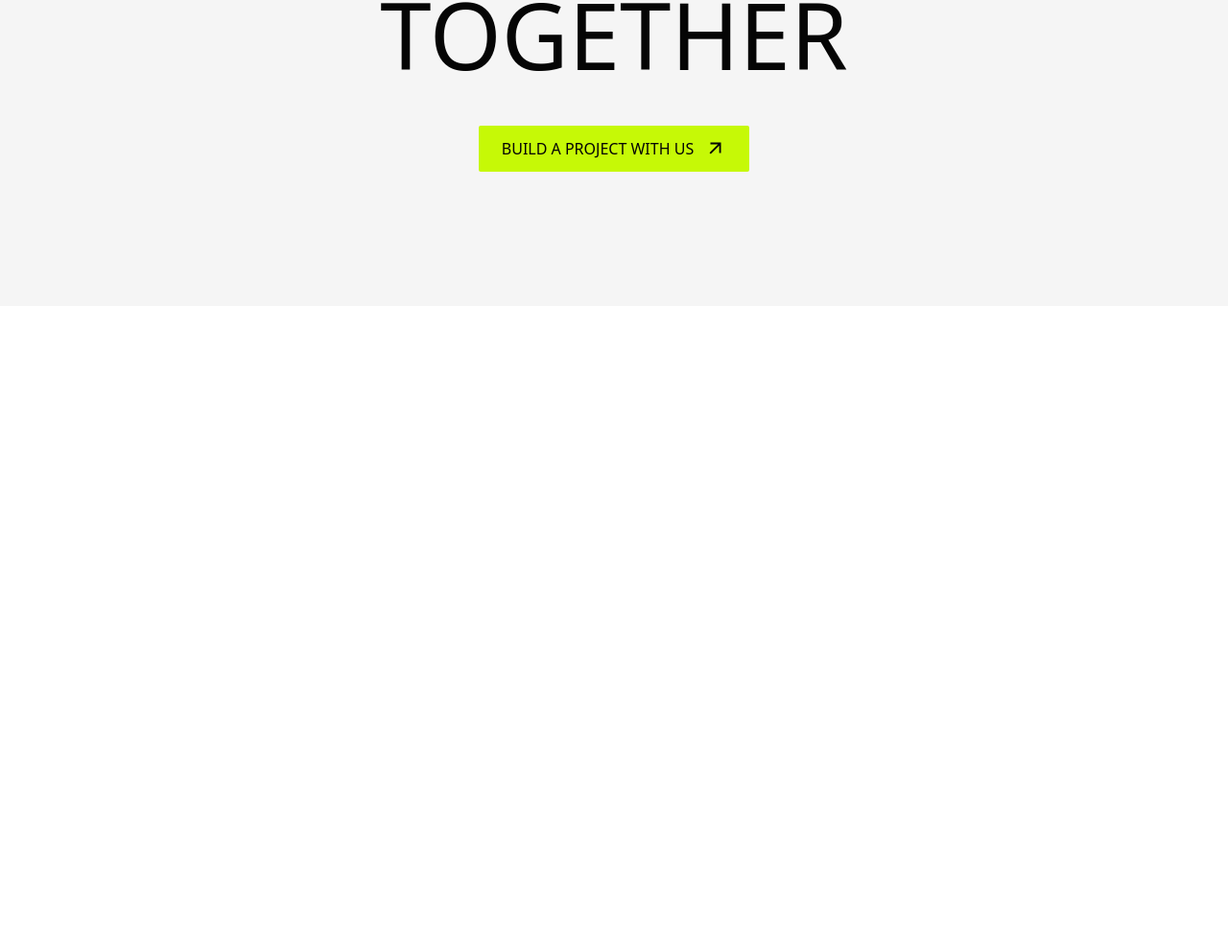
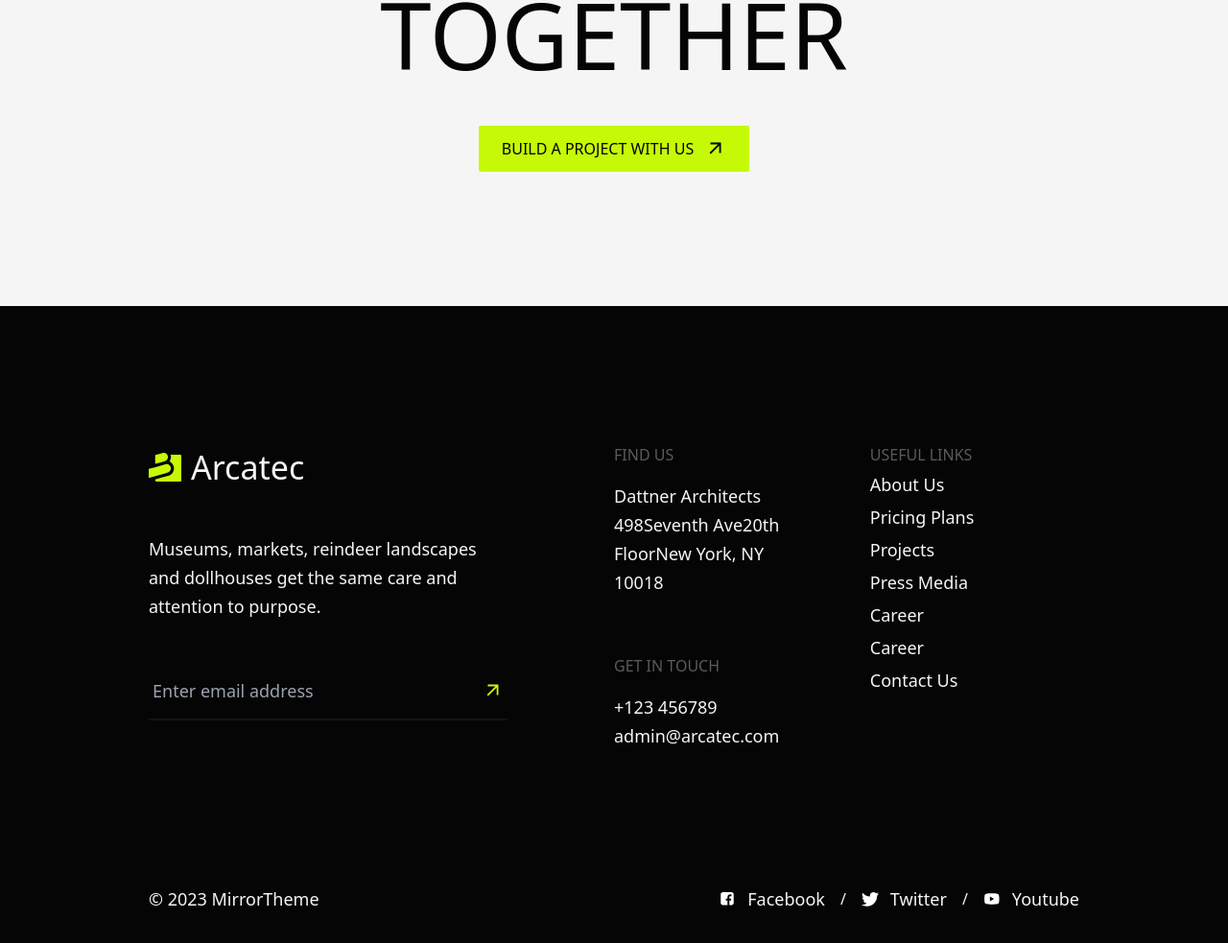
Before and after one commit to Mh-Monzil/arcatec, a website built with Vite: page index.html in a window 1280 px wide. Shown: the part 7288-8271 px from the top of the page at 96% size. Before the commit the page ends 7607 px from the top, so only its background shows below. Built offline with nearby package versions, Linux system fonts and the light colour scheme; files whose address does not match are found by name.

Commit message:
footer res done

```diff
--- a/index.html
+++ b/index.html
@@ -938,13 +938,13 @@
       </section>
     </main>
 
-    <footer class="hidden bg-primaryBlack">
+    <footer class=" bg-primaryBlack">
       <section
-        class="max-w-[1600px] mx-auto py-[143px] px-[155px] text-primaryWhite"
+        class="max-w-[1600px] mx-auto py-12 px-4 lg:py-[143px] lg:px-[155px] text-primaryWhite"
       >
         <div class="grid grid-cols-1 md:grid-cols-2 lg:grid-cols-4">
           <!-- left  -->
-          <div class="w-[374px] col-span-2">
+          <div class="max-w-[374px] lg:col-span-2">
             <!-- logo  -->
             <div class="flex items-center gap-[10px]">
               <img src="./images/icons/logo.svg" alt="" />
@@ -966,7 +966,7 @@
             </div>
           </div>
 
-          <!-- medium -->
+          <!-- middle -->
           <div class="space-y-[60px]">
             <div>
               <p class="text-[#5B5B5B] font-medium leading-6 uppercase">
@@ -987,9 +987,9 @@
           </div>
 
           <!-- right  -->
-          <div class="space-y-1 mx-auto">
+          <div class="space-y-1 lg:mx-auto">
             <p class="text-[#5B5B5B] font-medium leading-6 uppercase">
-              get in touch
+              Useful links
             </p>
             <p class="w-[194px] text-lg font-normal leading-[30px]">About Us</p>
             <p class="w-[194px] text-lg font-normal leading-[30px]">
@@ -1006,9 +1006,9 @@
             </p>
           </div>
         </div>
-        <div class="flex items-center justify-between mt-[140px]">
+        <div class="flex flex-col md:flex-row items-center justify-between mt-[140px]">
           <p class="text-lg font-normal leading-[30px]">© 2023 MirrorTheme</p>
-          <div class="flex items-center gap-4">
+          <div class="flex flex-col md:flex-row items-center gap-4">
             <div>
               <p class="flex items-center gap-3">
                 <img
@@ -1019,7 +1019,7 @@
                 <span class="text-lg font-normal leading-[30px]">Facebook</span>
               </p>
             </div>
-            <span>/</span>
+            <span class="hidden md:block">/</span>
             <div>
               <p class="flex items-center gap-3">
                 <img
@@ -1030,7 +1030,7 @@
                 <span class="text-lg font-normal leading-[30px]">Twitter</span>
               </p>
             </div>
-            <span>/</span>
+            <span class="hidden md:block">/</span>
             <div>
               <p class="flex items-center gap-3">
                 <img
```
